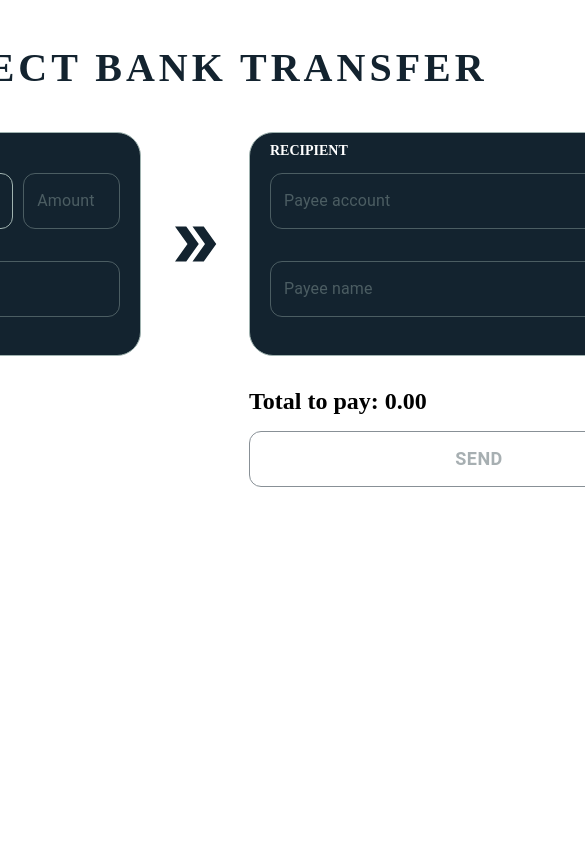
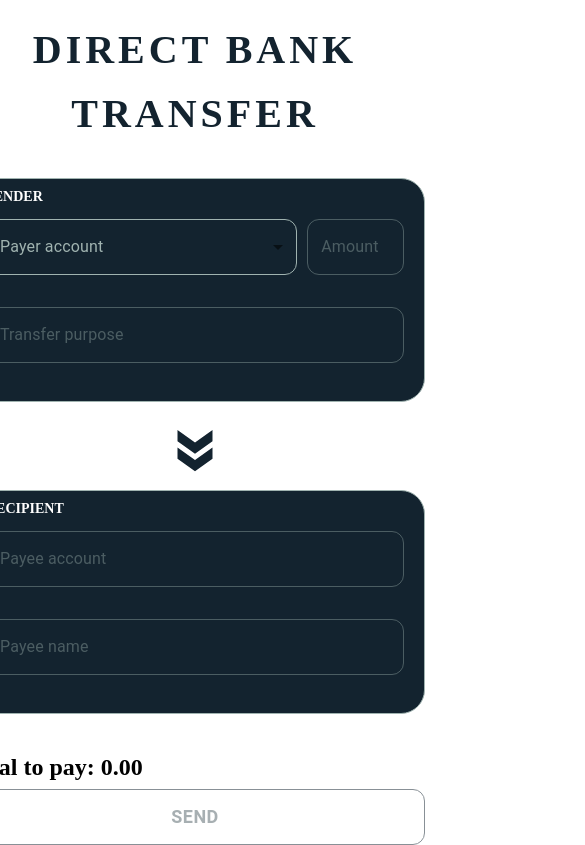
Before and after one commit to pinenetcoder/FormTest, a React (Vite) app: page / in a window 390 px wide. Shown: the top 845 px of the page, 585 px wide, since content can reach past the window. Built offline with nearby package versions, Linux system fonts and the light colour scheme.

Commit message:
Basic mobile

```diff
--- a/src/components/forms/bankTransferForm.tsx
+++ b/src/components/forms/bankTransferForm.tsx
@@ -29,11 +29,11 @@ export const BankTransferForm = () => {
   const [selectedAccount, setSelectedAccount] = useState<{
     iban: string;
     id: string;
-    balance: number | undefined;
+    balance: number;
   }>({
     iban: "",
     id: "",
-    balance: undefined,
+    balance: 0,
   });
   const [formSubmiting, setFormSubmiting] = useState(false);
   const [aproveAccountIcon, setAproveAccountIcon] = useState(false);
@@ -128,13 +128,7 @@ export const BankTransferForm = () => {
       </StyledLanguageSelector>
       <StyledFormTitle>{tate(t, "title")}</StyledFormTitle>
 
-      <Stack
-        flexDirection="row"
-        mb="2rem"
-        justifyContent="space-between"
-        alignItems="center"
-        sx={{ gap: "24px" }}
-      >
+      <StyledCardsStack>
         <StyledPayerBox>
           <StyledPayerBoxTitle>{tate(t, "payerBoxTitle")}</StyledPayerBoxTitle>
           <Stack flexDirection="row" mb="2rem" gap="10px" position="relative">
@@ -213,9 +207,9 @@ export const BankTransferForm = () => {
             />
           </Box>
         </StyledPayerBox>
-      </Stack>
+      </StyledCardsStack>
 
-      <Stack
+      <StyledCardsStack
         flexDirection="row"
         justifyContent={selectedAccount ? "space-between" : "flex-end"}
       >
@@ -224,7 +218,7 @@ export const BankTransferForm = () => {
             <StyledDataLine>
               Available amount:{" "}
               {usFormattedNumber(
-                Math.floor((selectedAccount?.balance / 1.02) * 100) / 100,
+                Math.floor((selectedAccount.balance / 1.02) * 100) / 100,
                 language
               )}
             </StyledDataLine>
@@ -254,20 +248,18 @@ export const BankTransferForm = () => {
             {tate(t, "sendButton")}
           </StyledFormButton>
         </Box>
-      </Stack>
+      </StyledCardsStack>
     </StyledForm>
   );
 };
 
 const StyledForm = styled("form")({
-  // boxShadow: "0px 0px 20px 2px rgba(0,0,0,0.75)",
   width: "65rem",
   height: "100vh",
   padding: "0 2.5rem",
   borderRadius: "0.5rem",
   display: "flex",
   flexDirection: "column",
-  // justifyContent: "center",
 });
 
 const StyledFormTitle = styled("h1")({
@@ -312,6 +304,10 @@ const StyledPayerBox = styled(Box)({
   padding: "40px 20px 24px",
   boxSizing: "border-box",
   position: "relative",
+
+  "@media (max-width: 1050px)": {
+    margin: "0 0 8px 0",
+  },
 });
 
 const StyledCheckAccountNumberIcon = styled(CheckIcon)({
@@ -332,6 +328,10 @@ const StyledPayerBoxTitle = styled("h3")({
 const StyledChevronIcon = styled(DoubleArrowIcon)({
   color: "#13232f",
   fontSize: "60px",
+
+  "@media (max-width: 1050px)": {
+    transform: "rotate(90deg)",
+  },
 });
 
 const StyledLanguageSelector = styled(Box)({
@@ -350,12 +350,26 @@ const StyledLanguageSelector = styled(Box)({
 
 const StyledTotalSection = styled(Box)({
   boxSizing: "border-box",
-  padding: "10px",
-  // border: "1px solid #13232f",
   borderRadius: "12px",
   width: "460px",
 });
 const StyledDataLine = styled("h5")({
   margin: "0 0 16px 0",
   fontSize: "24px",
+
+  "@media (max-width: 1050px)": {
+    margin: "0 0 8px 0",
+  },
 });
+const StyledCardsStack = styled(Stack)({
+  flexDirection: "row",
+  marginBottom: "2rem",
+  justifyContent: "space-between",
+  alignItems: "center",
+  gap: "24px",
+
+  "@media (max-width: 1050px)": {
+    flexDirection: "column",
+    gap: "10px",
+  },
+});
```
